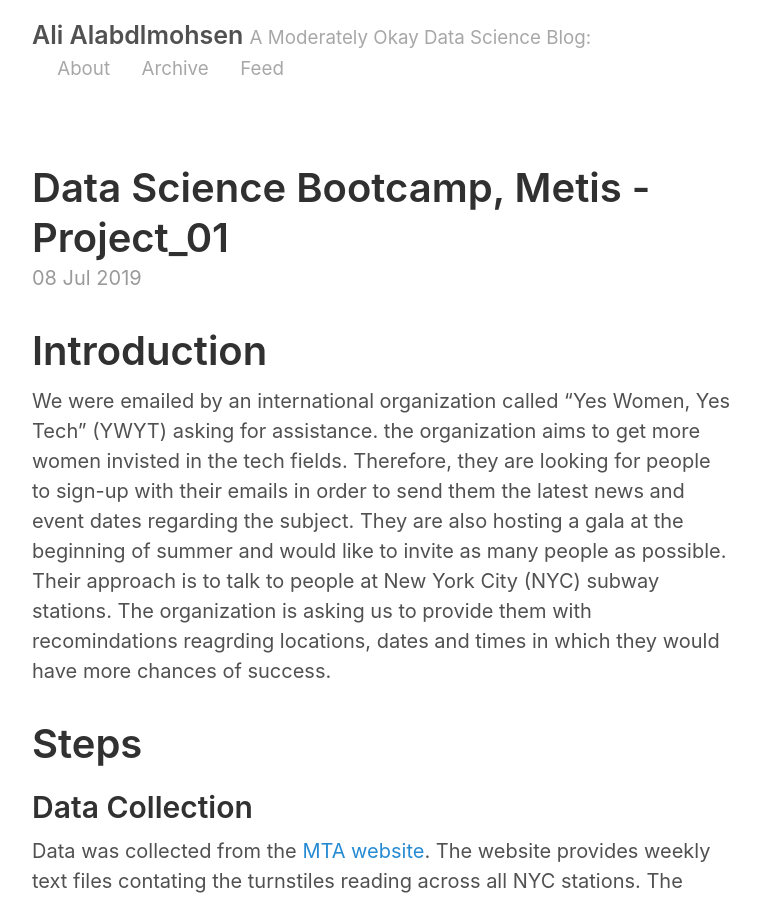
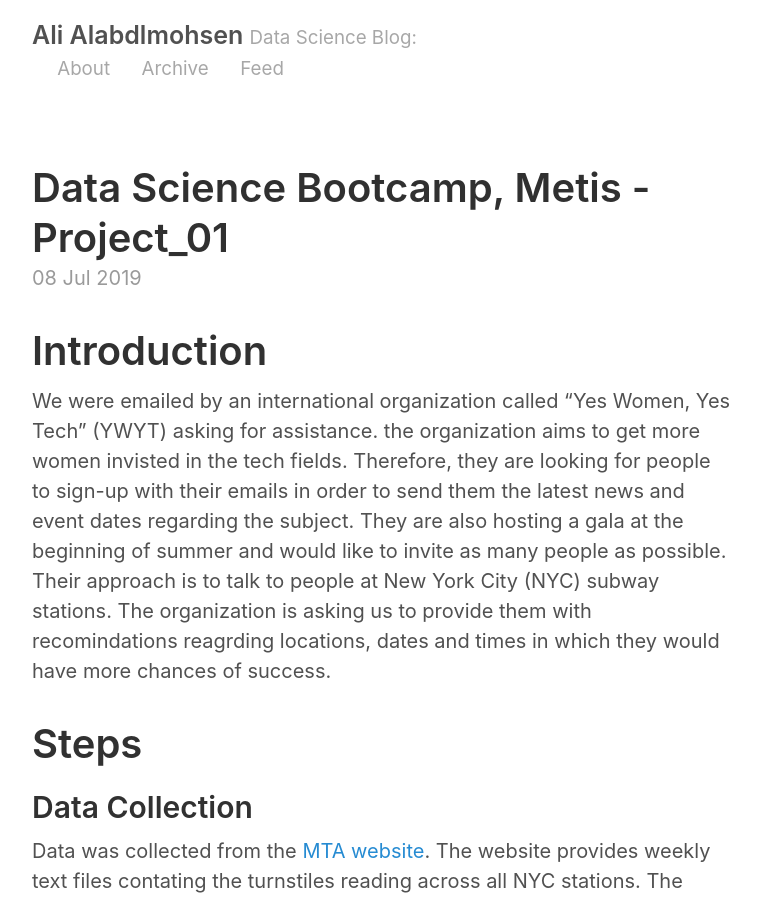
Before and after one commit to AliAlabdlmohsen/AliAlabdlmohsen.github.io, a Jekyll site: the page built from index.html, in a window 1280 px wide and 900 px high. Shown: the whole window, without its empty margins (258-1018 px from the left). Built offline with Jekyll 4.4.1, drawn with Linux system fonts in a browser that asks for light colours; the list of posts is cut into pages by our own code.

Commit message:
edited _conf file

```diff
--- a/_config.yml
+++ b/_config.yml
@@ -3,7 +3,7 @@ permalink:           pretty
 
 # Setup
 title:               Ali Alabdlmohsen
-tagline:             A Moderately Okay Data Science Blog
+tagline:             Data Science Blog
 url:                 http://AliAlabdlmohsen.github.io
 paginate:            2
 baseurl:             ""
@@ -18,7 +18,7 @@ sass:
 # About/contact
 author:
   name:              Ali Alabdlmohsen
-  url:
+  url:               http://AliAlabdlmohsen.github.io
   email:             a.alabdlmohsen@gmail.com
 
 # Custom vars
```
